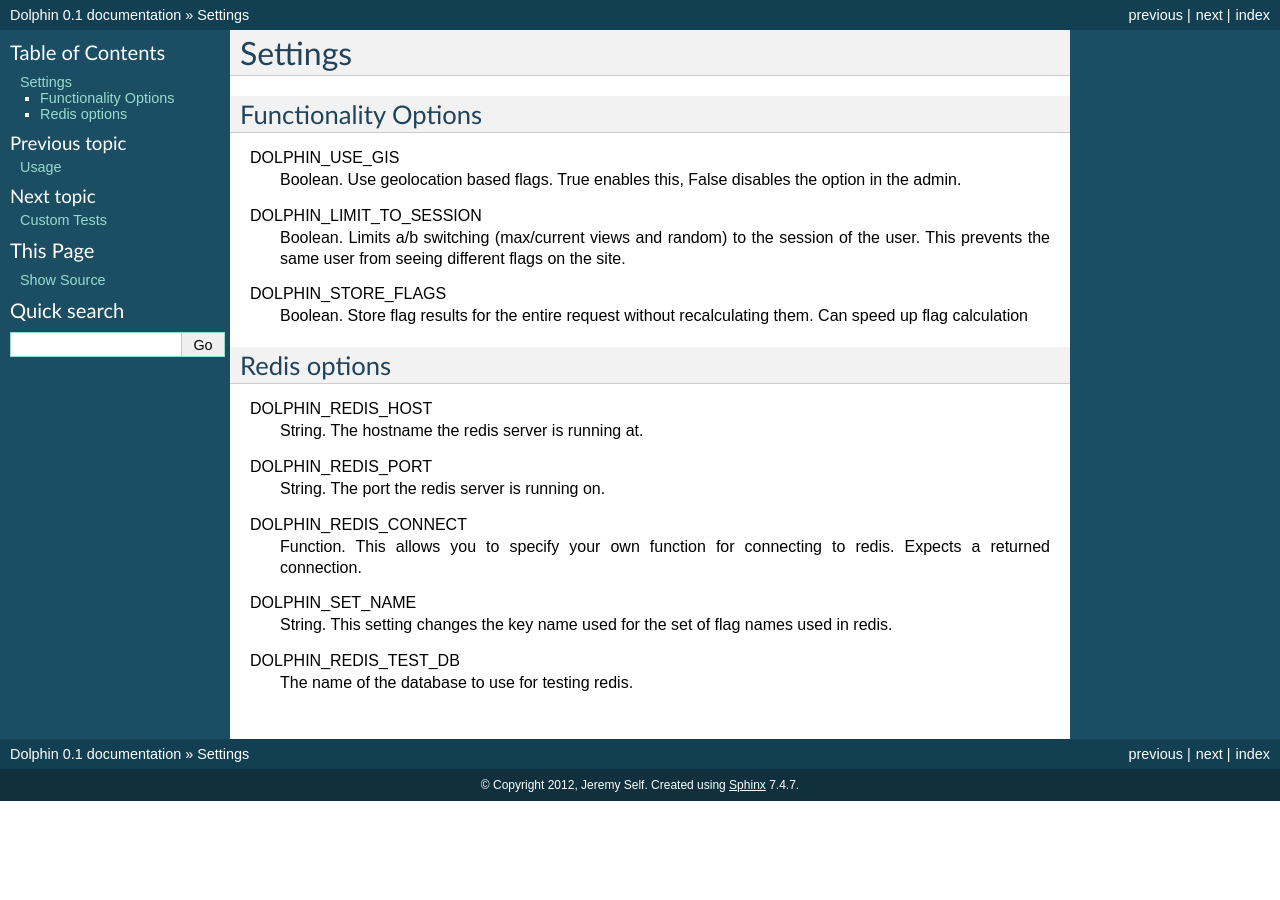
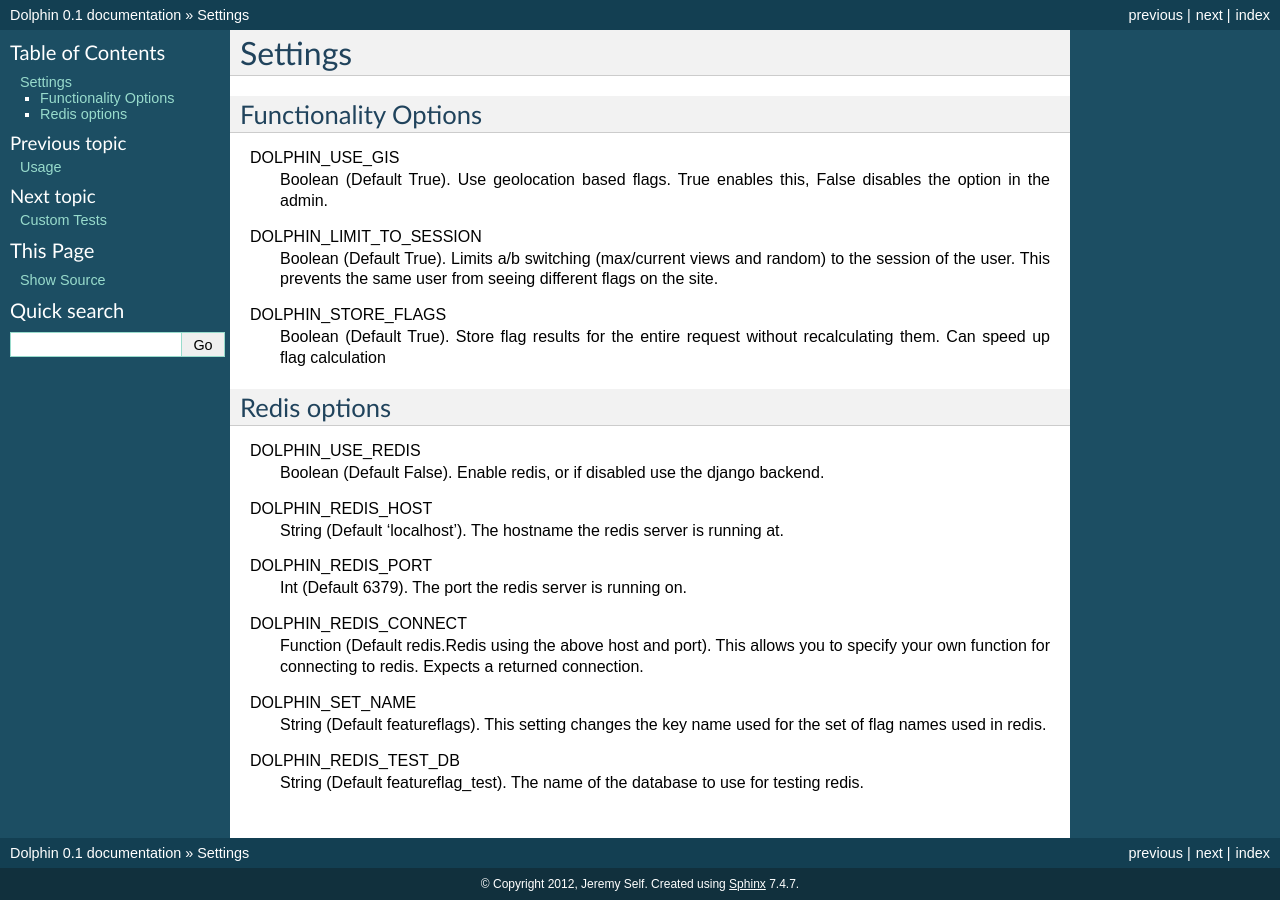
Before and after one commit to brandonivey/dolphin, a Sphinx documentation site: the page built from docs/source/settings.rst, in a window 1280 px wide. Built offline with Sphinx 7.4.7, drawn with Linux system fonts in a browser that asks for light colours.

Commit message:
Centralize settings, update docs with defaults

```diff
--- a/docs/source/settings.rst
+++ b/docs/source/settings.rst
@@ -6,14 +6,14 @@ Functionality Options
 =====================
 
 DOLPHIN_USE_GIS
-  Boolean. Use geolocation based flags. True enables this, False disables the option in the admin.
+  Boolean (Default True). Use geolocation based flags. True enables this, False disables the option in the admin.
 
 DOLPHIN_LIMIT_TO_SESSION
-  Boolean. Limits a/b switching (max/current views and random) to the session of the user.
+  Boolean (Default True). Limits a/b switching (max/current views and random) to the session of the user.
   This prevents the same user from seeing different flags on the site.
 
 DOLPHIN_STORE_FLAGS
-  Boolean. Store flag results for the entire request without recalculating them. Can speed up
+  Boolean (Default True). Store flag results for the entire request without recalculating them. Can speed up
   flag calculation
 
 
@@ -21,18 +21,21 @@ DOLPHIN_STORE_FLAGS
 Redis options
 =============
 
+DOLPHIN_USE_REDIS
+  Boolean (Default False). Enable redis, or if disabled use the django backend.
+
 DOLPHIN_REDIS_HOST
-  String. The hostname the redis server is running at.
+  String (Default 'localhost'). The hostname the redis server is running at.
 
 DOLPHIN_REDIS_PORT
-  String. The port the redis server is running on.
+  Int (Default 6379). The port the redis server is running on.
 
 DOLPHIN_REDIS_CONNECT
-  Function. This allows you to specify your own function for connecting to redis. Expects a returned
-  connection.
+  Function (Default redis.Redis using the above host and port). This allows you to
+  specify your own function for connecting to redis. Expects a returned connection.
 
 DOLPHIN_SET_NAME
-  String. This setting changes the key name used for the set of flag names used in redis.
+  String (Default featureflags). This setting changes the key name used for the set of flag names used in redis.
 
 DOLPHIN_REDIS_TEST_DB
-  The name of the database to use for testing redis.
+  String (Default featureflag_test). The name of the database to use for testing redis.
```
Also changed, not shown: dolphin/__init__.py (+7 -2 lines), 6 other files.
